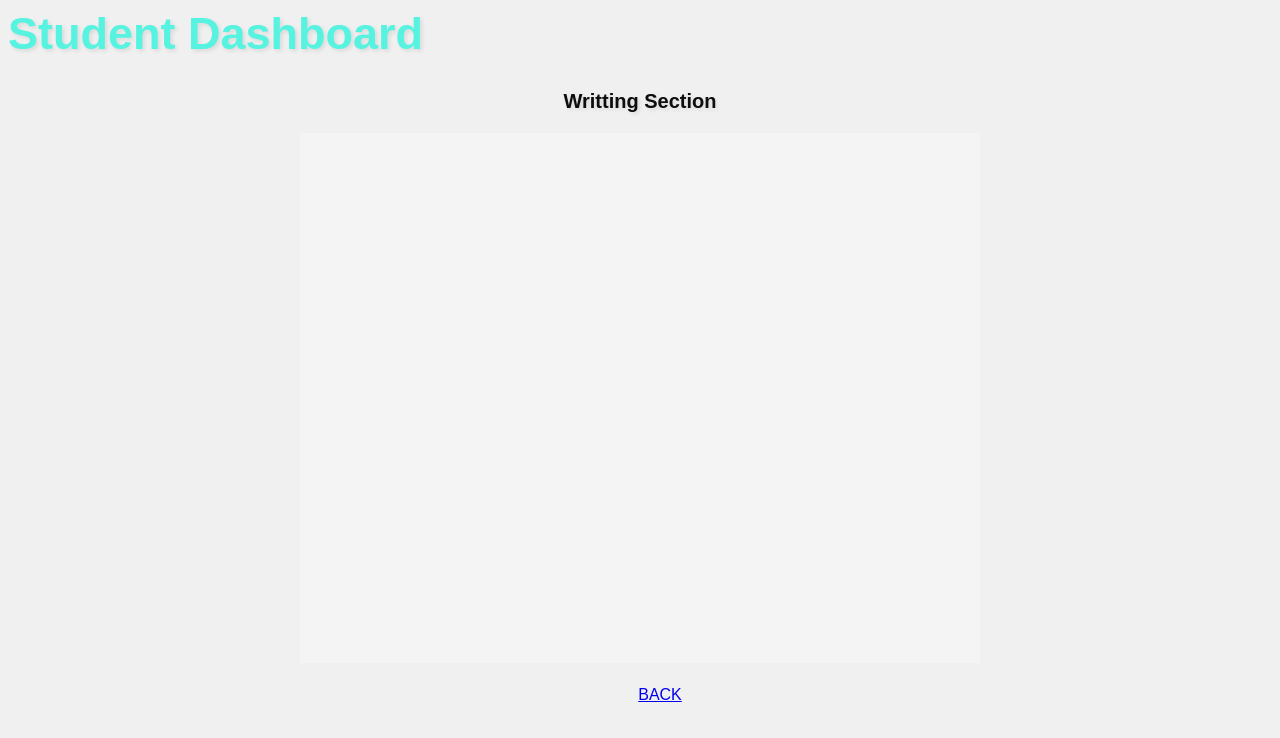
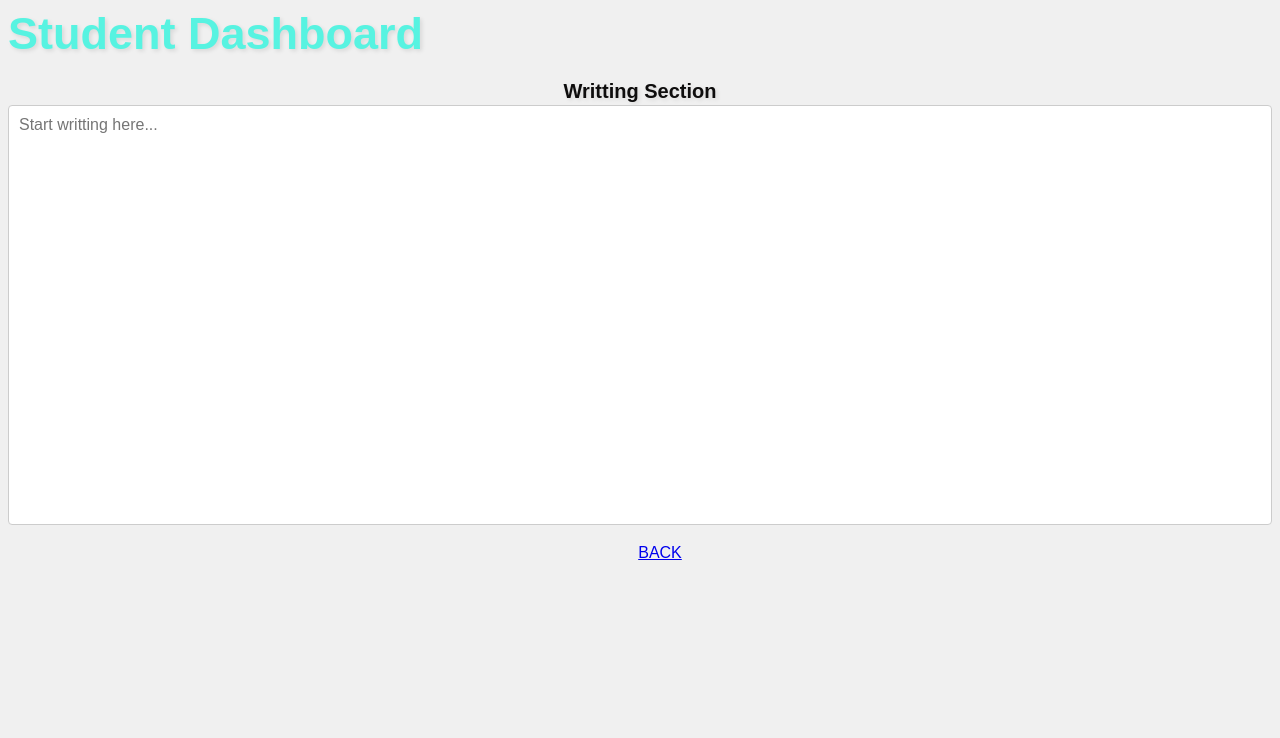
Before and after one commit to hayden0101/Mhacktofudemo, a website: page public/student.html in a window 1280 px wide. Drawn offline with Linux system fonts and the light colour scheme.

Commit message:
student Writting Implemented

```diff
--- a/public/student.html
+++ b/public/student.html
@@ -23,7 +23,7 @@
               text-align: center;
             }
             p {
-                color:#d2e37d;
+                color:#4eb13bb7;
                 font-size: 15px;
                 line-height: 1.6;
             }
@@ -46,19 +46,33 @@
                 display: block;
                 width: 650px;
                 height: 500px;
-                margin: 20px auto /* Used from teacher*/;
+                margin: 20px auto /* Used in teacher*/;
                 padding: 15px;
                 background-color: #f4f4f4;
                 overflow-y: auto;
             }
+
+            .writtingblock textarea {
+                width: 100%;
+                height: 420px;
+                box-sizing: border-box;
+                padding: 10px;
+                font-size: 16px;
+                font-family: Arial, sans-serif;
+                border: 1px solid #ccc;
+                border-radius: 4px;
+                resize: none; /* this line is used to resize if needed*/
+
+            }
+
             </style>
-            <h1>Student Dashboard<h1>
+            <h1>Student Dashboard</h1>
         </header>
 
         <main>
             <div class="writtingblock">
                 <h2>Writting Section</h2>
-                <writtingblock></writtingblock>
+                <textarea id="Writting" placeholder="Start writting here..."></textarea>
             </div>
             <nav class = "navbar">
                 <ul class = "nav-links">
```
